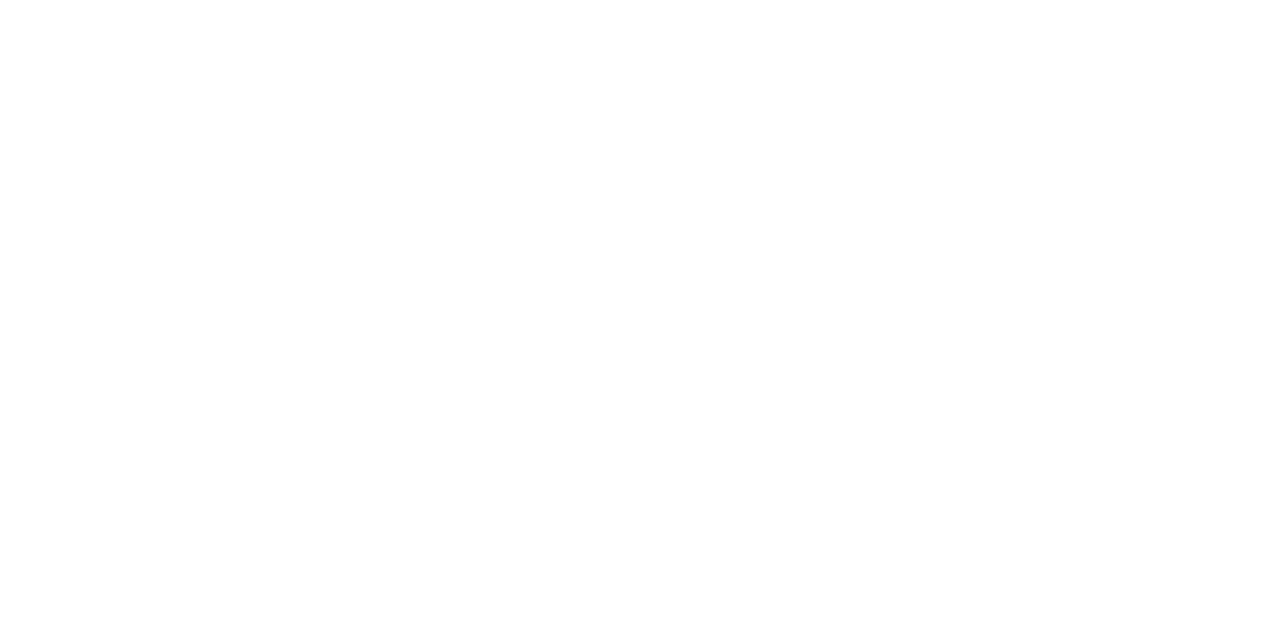
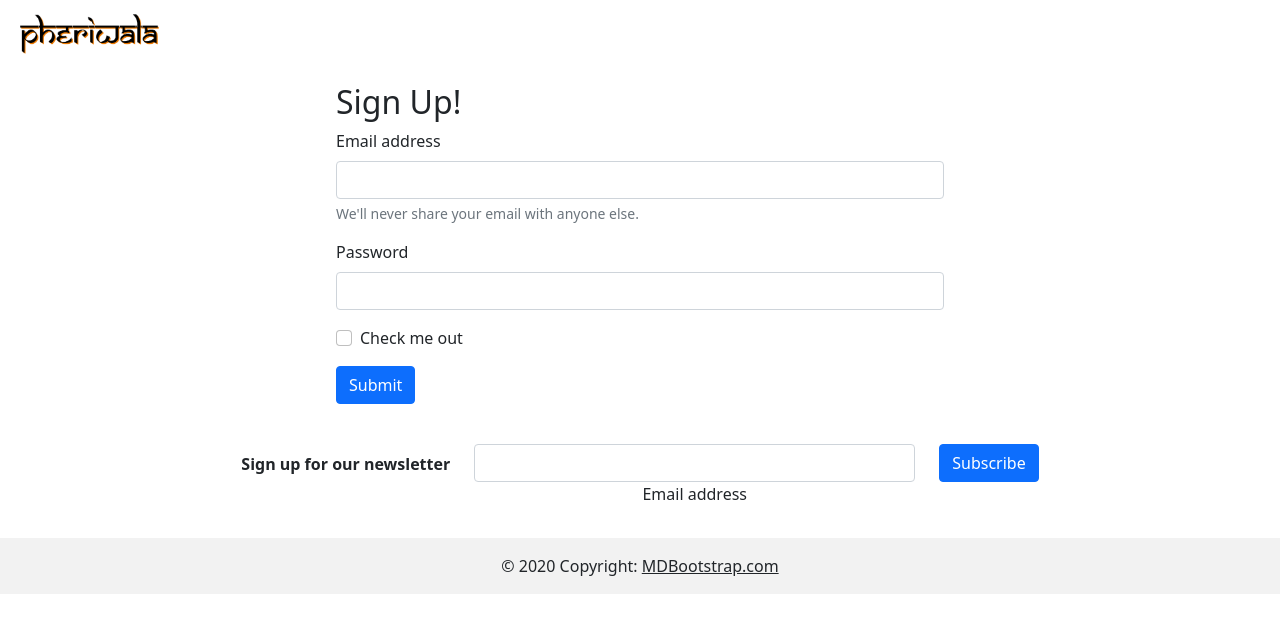
Before and after one commit to harman23227/epoch, a plain HTML site: page signup.html in a window 1280 px wide. Drawn offline with nearby package versions, Linux system fonts and the light colour scheme.

Commit message:
front end updated

```diff
--- /dev/null
+++ b/signup.css
@@ -0,0 +1,3 @@
+.form{
+    margin: auto;
+}
--- a/signup.html
+++ b/signup.html
@@ -0,0 +1,88 @@
+<!DOCTYPE html>
+<html lang="en">
+<head>
+    <link rel="stylesheet" href="signup.css">
+  <title>Pherivala</title>
+  <meta charset="utf-8">
+  <meta name="viewport" content="width=device-width, initial-scale=1">
+  <link rel="stylesheet" href="https://cdn.jsdelivr.net/npm/bootstrap@5.1.3/dist/css/bootstrap.min.css" integrity="sha384-1BmE4kWBq78iYhFldvKuhfTAU6auU8tT94WrHftjDbrCEXSU1oBoqyl2QvZ6jIW3" crossorigin="anonymous">
+</head>
+<body>
+    <nav class="navbar navbar-expand-lg bg-body-tertiary mx-auto p-2">
+        <div class="container-fluid">
+          <a class="navbar-brand" href="#">
+            <img src="assets\logo\Vector.png" alt="." width="100%" height="40" class="d-inline-block align-text-top">
+        </a>
+        </div>
+      </nav>
+      <form class="mx-auto p-2 w-50 p-3">
+        <h2>Sign Up!</h2>
+        <div class="mb-3">
+          <label for="exampleInputEmail1" class="form-label">Email address</label>
+          <input type="email" class="form-control" id="exampleInputEmail1" aria-describedby="emailHelp">
+          <div id="emailHelp" class="form-text">We'll never share your email with anyone else.</div>
+        </div>
+        <div class="mb-3">
+          <label for="exampleInputPassword1" class="form-label">Password</label>
+          <input type="password" class="form-control" id="exampleInputPassword1">
+        </div>
+        <div class="mb-3 form-check">
+          <input type="checkbox" class="form-check-input" id="exampleCheck1">
+          <label class="form-check-label" for="exampleCheck1">Check me out</label>
+        </div>
+        <button type="submit" class="btn btn-primary">Submit</button>
+      </form>
+      <footer class="bg-body-tertiary text-center">
+        <!-- Grid container -->
+        <div class="container p-4 pb-0">
+          <!-- Section: Form -->
+          <section class="">
+            <form action="">
+              <!--Grid row-->
+              <div class="row d-flex justify-content-center">
+                <!--Grid column-->
+                <div class="col-auto">
+                  <p class="pt-2">
+                    <strong>Sign up for our newsletter</strong>
+                  </p>
+                </div>
+                <!--Grid column-->
+
+                <!--Grid column-->
+                <div class="col-md-5 col-12">
+                  <!-- Email input -->
+                  <div data-mdb-input-init class="form-outline mb-4">
+                    <input type="email" id="form5Example26" class="form-control" />
+                    <label class="form-label" for="form5Example26">Email address</label>
+                  </div>
+                </div>
+                <!--Grid column-->
+
+                <!--Grid column-->
+                <div class="col-auto">
+                  <!-- Submit button -->
+                  <button data-mdb-ripple-init type="submit" class="btn btn-primary mb-4">
+                    Subscribe
+                  </button>
+                </div>
+                <!--Grid column-->
+              </div>
+              <!--Grid row-->
+            </form>
+          </section>
+          <!-- Section: Form -->
+        </div>
+        <!-- Grid container -->
+
+        <!-- Copyright -->
+        <div class="text-center p-3" style="background-color: rgba(0, 0, 0, 0.05);">
+          © 2020 Copyright:
+          <a class="text-body" href="https://mdbootstrap.com/">MDBootstrap.com</a>
+        </div>
+        <!-- Copyright -->
+      </footer>
+
+  <script src="https://cdn.jsdelivr.net/npm/bootstrap@5.1.3/dist/js/bootstrap.bundle.min.js" integrity="sha384-ka7Sk0Gln4gmtz2MlQnikT1wXgYsOg+OMhuP+IlRH9sENBO0LRn5q+8nbTov4+1p" crossorigin="anonymous"></script>
+
+</body>
+</html>
--- a/style.css
+++ b/style.css
@@ -3,6 +3,7 @@
 }
 
 .harrykadabba {
+    padding-left: 30%;
     display: flex;
     flex-direction: column; /* Align content vertically */
     justify-content: center; /* Center content horizontally */
```
Also changed, not shown: index.html (+6 -4 lines).
